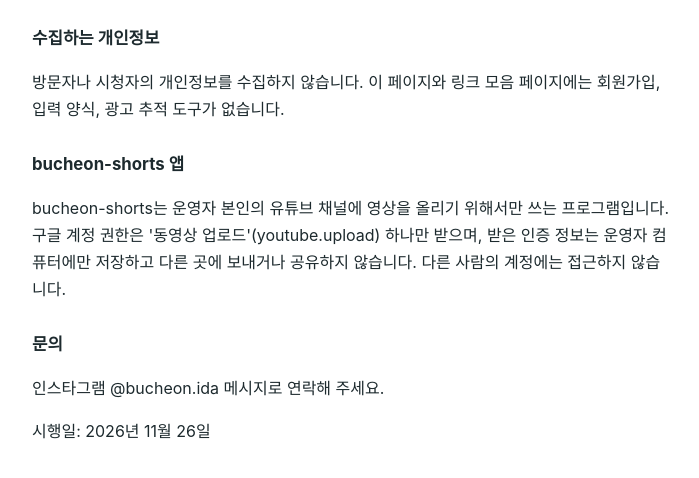
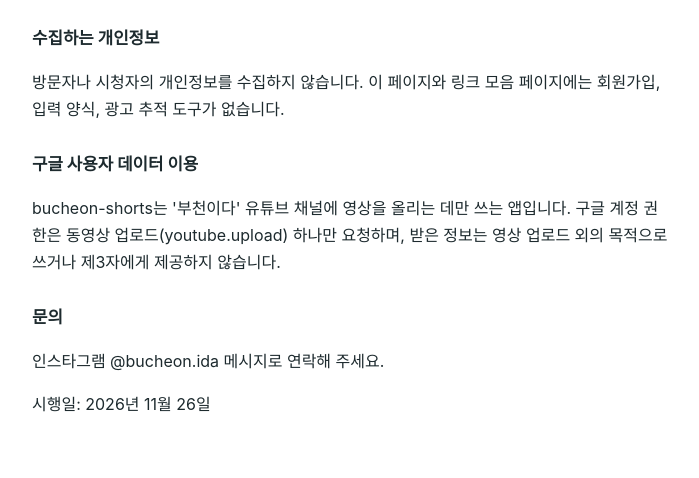
Before and after one commit to Clark-AIda/clark-aida.github.io, a plain HTML site: page privacy.html in a window 1280 px wide. Shown: the part 150-628 px from the top of the page, without its empty margins (288-987 px from the left). Drawn offline with Linux system fonts and the light colour scheme.

Commit message:
개인정보처리방침 문구 수정

```diff
--- a/privacy.html
+++ b/privacy.html
@@ -17,8 +17,8 @@
 <h2>수집하는 개인정보</h2>
 <p>방문자나 시청자의 개인정보를 수집하지 않습니다. 이 페이지와 링크 모음 페이지에는 회원가입, 입력 양식, 광고 추적 도구가 없습니다.</p>
 
-<h2>bucheon-shorts 앱</h2>
-<p>bucheon-shorts는 운영자 본인의 유튜브 채널에 영상을 올리기 위해서만 쓰는 프로그램입니다. 구글 계정 권한은 '동영상 업로드'(youtube.upload) 하나만 받으며, 받은 인증 정보는 운영자 컴퓨터에만 저장하고 다른 곳에 보내거나 공유하지 않습니다. 다른 사람의 계정에는 접근하지 않습니다.</p>
+<h2>구글 사용자 데이터 이용</h2>
+<p>bucheon-shorts는 '부천이다' 유튜브 채널에 영상을 올리는 데만 쓰는 앱입니다. 구글 계정 권한은 동영상 업로드(youtube.upload) 하나만 요청하며, 받은 정보는 영상 업로드 외의 목적으로 쓰거나 제3자에게 제공하지 않습니다.</p>
 
 <h2>문의</h2>
 <p>인스타그램 @bucheon.ida 메시지로 연락해 주세요.</p>
```
